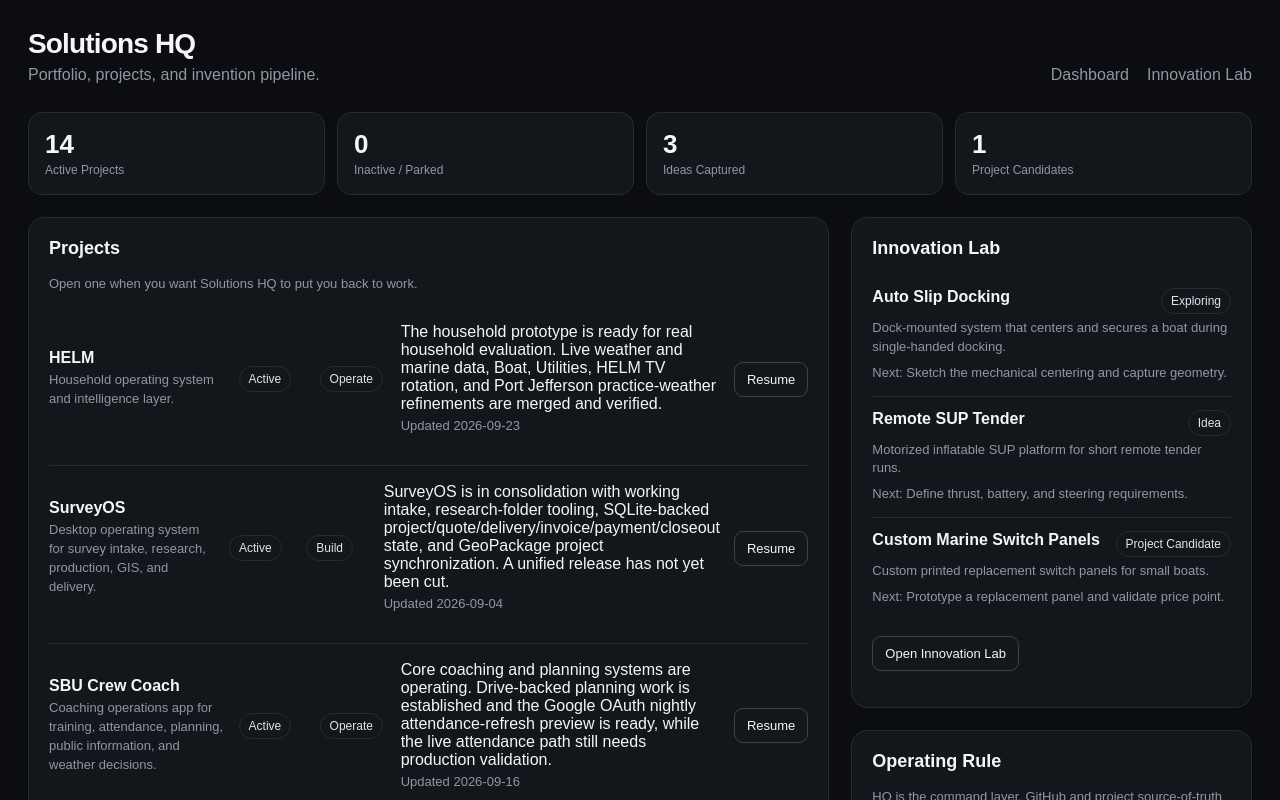
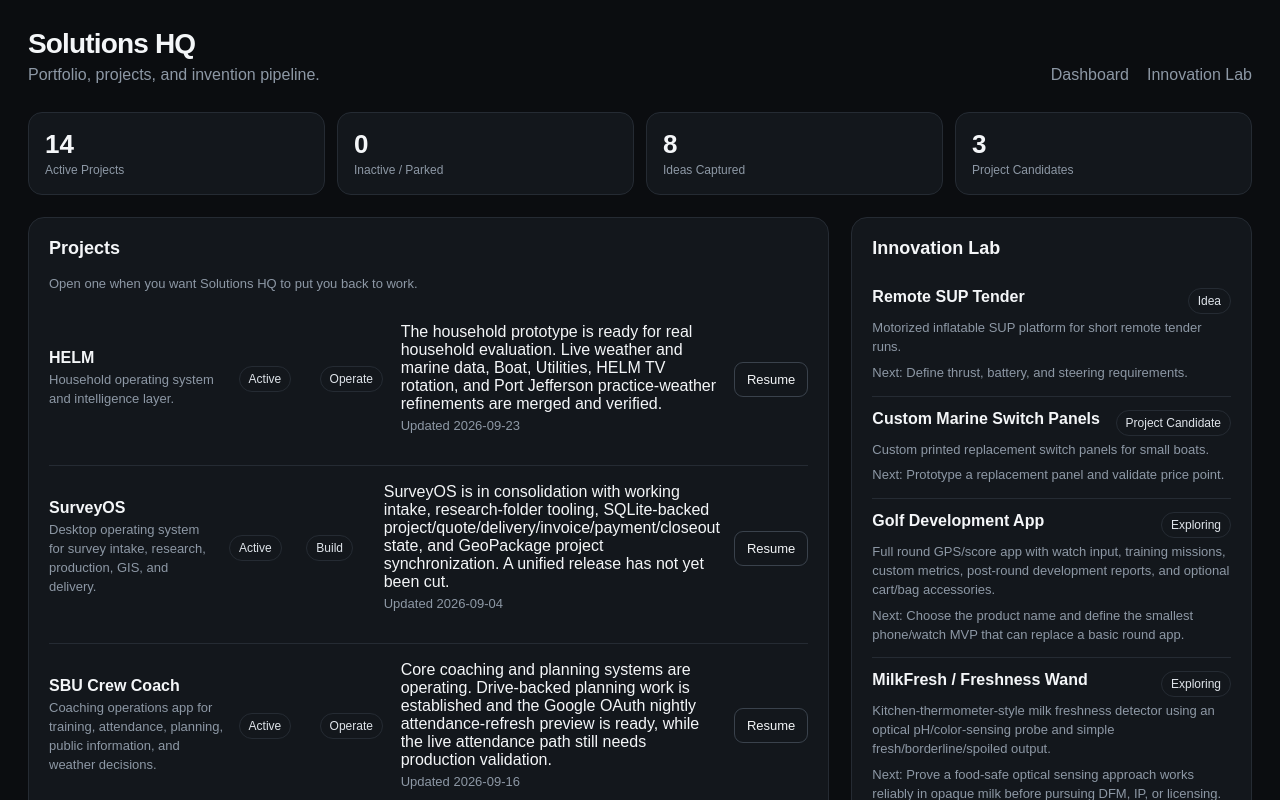
Before and after one commit to fieldlogic-lab/SolutionsHQ, a Next.js app: page / in a window 1280 px wide. Shown: the top 800 px of the page. Built offline with nearby package versions, Linux system fonts and the light colour scheme.

Commit message:
Expand Innovation Lab from ChatGPT history audit

```diff
--- a/data/ideas.ts
+++ b/data/ideas.ts
@@ -8,14 +8,6 @@ export type Idea = {
 };
 
 export const ideas: Idea[] = [
-  {
-    slug: "auto-slip-docking",
-    name: "Auto Slip Docking",
-    description: "Dock-mounted system that centers and secures a boat during single-handed docking.",
-    status: "Exploring",
-    lastUpdate: "2026-08-30",
-    nextStep: "Sketch the mechanical centering and capture geometry."
-  },
   {
     slug: "sup-tender",
     name: "Remote SUP Tender",
@@ -31,5 +23,53 @@ export const ideas: Idea[] = [
     status: "Project Candidate",
     lastUpdate: "2026-09-12",
     nextStep: "Prototype a replacement panel and validate price point."
+  },
+  {
+    slug: "golf-development-app",
+    name: "Golf Development App",
+    description: "Full round GPS/score app with watch input, training missions, custom metrics, post-round development reports, and optional cart/bag accessories.",
+    status: "Exploring",
+    lastUpdate: "2026-06-21",
+    nextStep: "Choose the product name and define the smallest phone/watch MVP that can replace a basic round app."
+  },
+  {
+    slug: "milkfresh",
+    name: "MilkFresh / Freshness Wand",
+    description: "Kitchen-thermometer-style milk freshness detector using an optical pH/color-sensing probe and simple fresh/borderline/spoiled output.",
+    status: "Exploring",
+    lastUpdate: "2025-12-07",
+    nextStep: "Prove a food-safe optical sensing approach works reliably in opaque milk before pursuing DFM, IP, or licensing."
+  },
+  {
+    slug: "vaultmapper",
+    name: "VaultMapper",
+    description: "Portable utility-vault/manhole mapping and inspection kit combining rugged capture hardware, spatial control, workflow, and GIS/CAD/3D outputs.",
+    status: "Project Candidate",
+    lastUpdate: "2026-04-26",
+    nextStep: "Define the minimum capture kit and one repeatable vault-to-report field test before deciding whether to promote it."
+  },
+  {
+    slug: "marine-logbook-holder",
+    name: "Marine Helm Logbook Holder",
+    description: "Compact 5.5 × 8.5 inch helm-mounted marine logbook holder with integrated phone position and practical pen/storage features.",
+    status: "Project Candidate",
+    lastUpdate: "2026-09-01",
+    nextStep: "Build and field-test one printed prototype on the Pursuit before treating it as a product."
+  },
+  {
+    slug: "print-your-world",
+    name: "Print Your World",
+    description: "3D-printed survey and marine product line including equipment tags, QR plates, project markers, case labels, dock accessories, signage, and terrain/bathymetry models.",
+    status: "Exploring",
+    lastUpdate: "2026-09-13",
+    nextStep: "Choose one repeatable product with a real buyer and validate unit economics before expanding the catalog."
+  },
+  {
+    slug: "subsea-repair-cell",
+    name: "Subsea Repair Cell",
+    description: "Clamp-on underwater inspection and repair concept combining local dry habitat, sensing, robotic manipulation, and supervised welding/repair.",
+    status: "Idea",
+    lastUpdate: "2026-04-26",
+    nextStep: "Keep as a research concept until a narrow repair use case and feasible prototype path are identified."
   }
 ];
```
